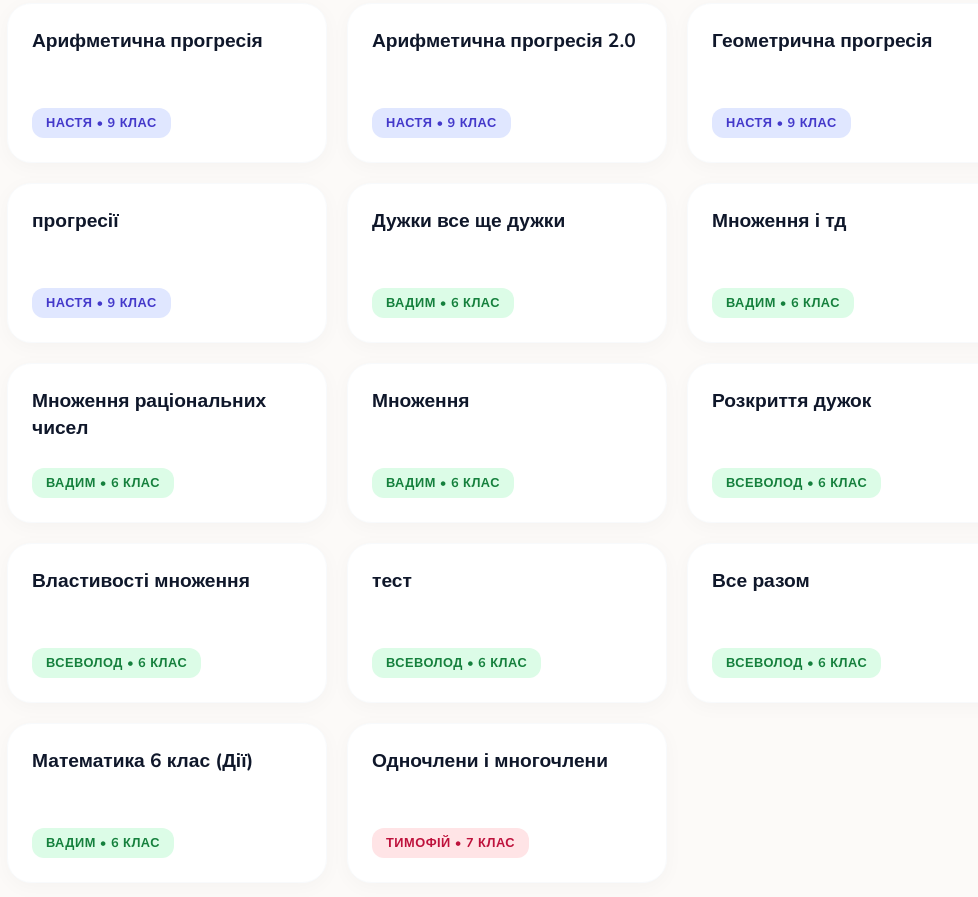
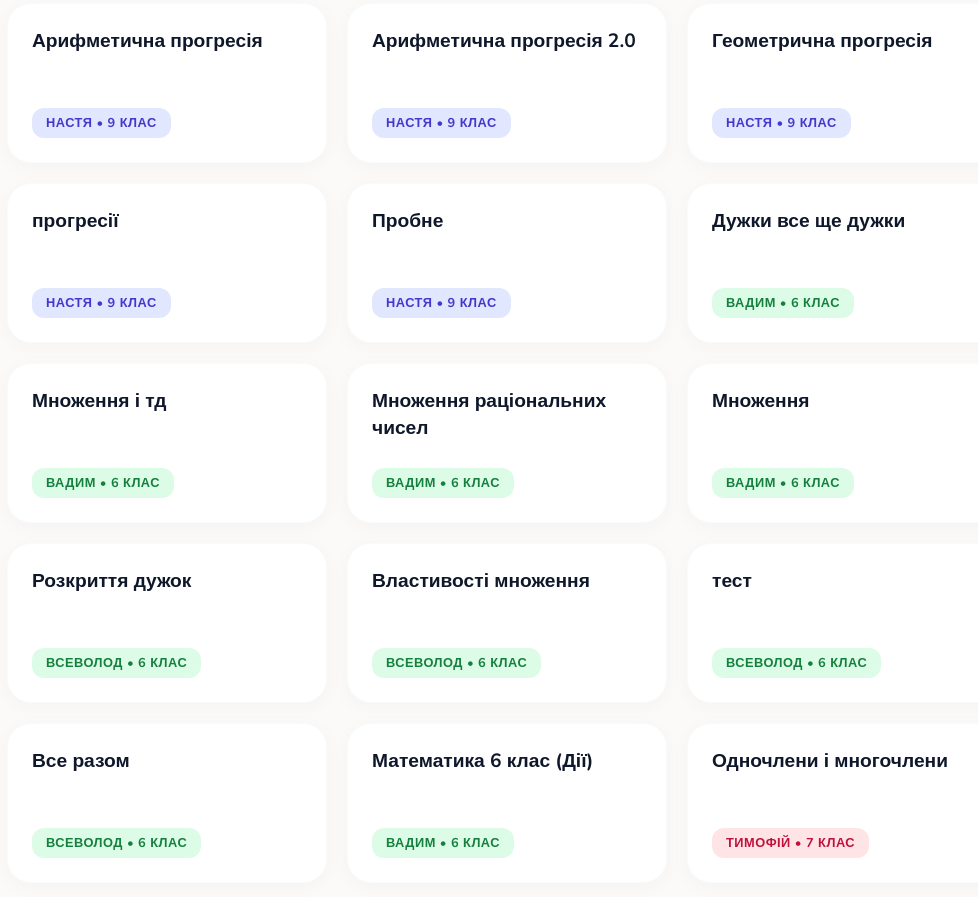
Before and after one commit to SofiiaKuchynska/tutor_site, a plain HTML site: page index.html in a window 1280 px wide. Shown: the part 778-1675 px from the top of the page, without its empty margins (133-1111 px from the left). Drawn offline with nearby package versions, Linux system fonts and the light colour scheme.

Commit message:
Update index.html

```diff
--- a/index.html
+++ b/index.html
@@ -206,6 +206,10 @@
             <div class="topic">прогресії</div>
             <span class="tag grade-9"> Настя • 9 клас</span>
         </a>
+        <a href="math_9.html" class="card" data-student="nastya">
+            <div class="topic">Пробне</div>
+            <span class="tag grade-9"> Настя • 9 клас</span>
+        </a>
 
          <a href="math_6_20.02.html" class="card" data-student="vadym">
             <div class="topic">Дужки все ще дужки</div>
```
